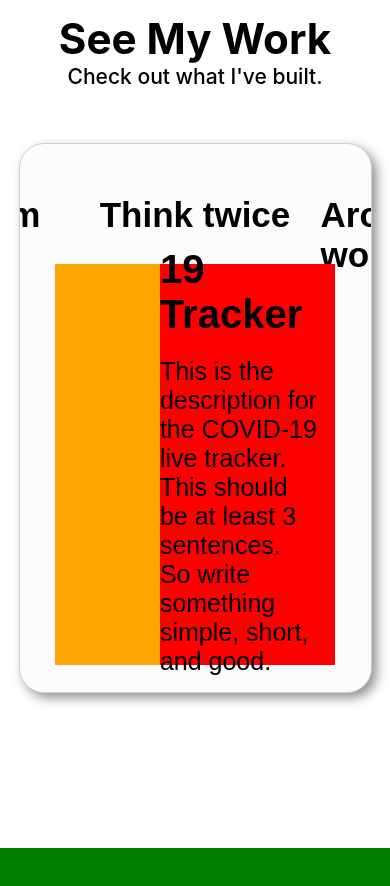
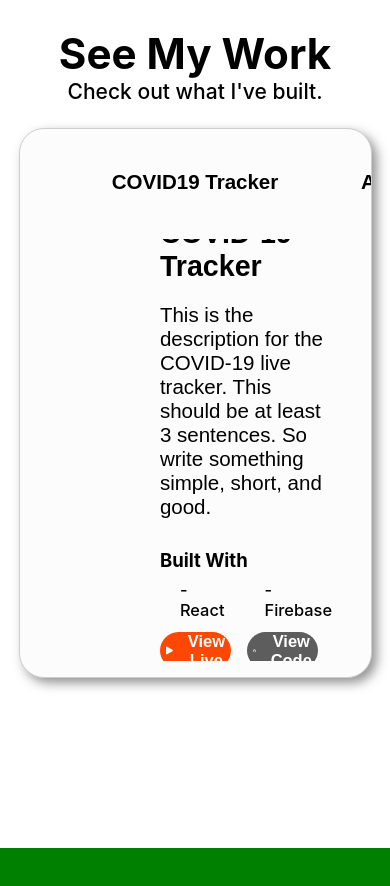
Before and after one commit to HectorSilvaRobles/hsr_portfolio, a React (Create React App) app: page / in a window 390 px wide. Shown: the part 940-1826 px from the top of the page. Built offline with nearby package versions, Linux system fonts and the light colour scheme.

Commit message:
working on making projects section responsive

```diff
--- a/package.json
+++ b/package.json
@@ -8,6 +8,7 @@
     "@testing-library/user-event": "^7.1.2",
     "react": "^16.13.1",
     "react-dom": "^16.13.1",
+    "react-icons": "^3.10.0",
     "react-scripts": "3.4.1",
     "react-slick": "^0.25.2",
     "slick-carousel": "^1.8.1"
--- a/src/Components/Projects/Projects.js
+++ b/src/Components/Projects/Projects.js
@@ -1,4 +1,5 @@
 import React, {Component} from 'react';
+import {FaPlay, FaGithub} from 'react-icons/fa'
 import './projects.css'
 import Slider from 'react-slick'
 import '../../../node_modules/slick-carousel/slick/slick.css';
@@ -34,13 +35,13 @@ class Projects extends Component {
             focusOnSelect: true,
             responsive: [
                 {
-                    breakpoint: 1150,
+                    breakpoint: 1000,
                     settings : {
-                        slidesToShow: 3
+                        slidesToShow: 2
                     }
                 },
                 {
-                    breakpoint: 700,
+                    breakpoint: 600,
                     settings : {
                         slidesToShow: 1
                     }
@@ -57,7 +58,7 @@ class Projects extends Component {
                     <div className='projects-carousel'>
                         <Slider {...settings} asNavFor={this.state.nav1} ref={slider => (this.slider2 = slider)}>
                             <div className='project-option'>
-                                <h1>Think twice</h1>
+                                <h1>COVID19 Tracker</h1>
                             </div>
                             <div className='project-option'>
                                 <h1>Around the world</h1>
@@ -78,12 +79,25 @@ class Projects extends Component {
                                         <h1>COVID-19 Tracker</h1>
                                         <p>This is the description for the COVID-19 live tracker. This should be at least 3 sentences. So write something simple, short, and good. </p>
                                         <div className='p-builtwith'>
+                                            <div className='p-bw-top'>
+                                                <h1>Built With</h1>
+                                            </div>
+                                            <div className='p-bw-bottom'>
+                                                <h1>- React</h1>
+                                                <h1>- Firebase</h1>
+                                                <h1>- Deck.gl</h1>
+                                            </div>
 
                                         </div>
                                         <div className='project-buttons'>
-                                            <button className='view-live'>View Live</button>
-                                            <button className='view-code'>View Code</button>
-
+                                            <button className='view-live'>
+                                                <FaPlay size={25} />
+                                                <h1>View Live</h1>
+                                            </button>
+                                            <button className='view-code'>
+                                                <FaGithub size={30} />
+                                                <h1>View Code</h1>
+                                            </button>
                                         </div>
                                     </div>
                                 </div>
--- a/src/Components/Projects/projects.css
+++ b/src/Components/Projects/projects.css
@@ -6,6 +6,7 @@
     justify-content: center;
     align-items: center;
     flex-direction: column;;
+    /* min-height: 800px; */
 
 }
 
@@ -33,7 +34,7 @@
     background: #FCFCFC;
     height: 70%;
     width: 70%;
-    margin-top: 50px;
+    margin-top: 20px;
     margin-bottom: 50px;
     border-radius: 25px;
     border: solid 1px #D0CDCD;
@@ -43,6 +44,7 @@
     align-items: center;
     flex-direction: column;
     overflow: hidden;
+    /* min-height: 500px; */
 }
 
 
@@ -50,7 +52,6 @@
     height: 100%;
     width: 100%;
 }
-
 
 .projects-carousel {
     height: 15%;
@@ -62,7 +63,7 @@
     height: 100%;
 }
 .project-option > h1 {
-    font-size: 35px;
+    font-size: calc(20px + (30 - 20) * ((100vw - 300px) / (2000 - 300)));
     font-weight: bold;
     display: flex;
     justify-content: center;
@@ -72,7 +73,7 @@
 
 .project-option:focus, .project-option:focus {
     outline: none;
-    color: orange;
+    color: #FD4805;
 }
 
 
@@ -87,6 +88,8 @@
     display: flex;
     justify-content: center;
     align-items: flex-end;;
+    /* min-height: 400px; */
+
 }
 
 .pc-real {
@@ -99,13 +102,12 @@
 
 
 .project-image {
-    background: orange;
     height: 95%;
     width: 30%;
 }
 
 .p-info {
-    background: red;
+    /* background: red; */
     height: 95%;
     width: 50%;
     display: flex;
@@ -114,43 +116,82 @@
 }
 .p-info > h1 {
     margin: 0;
-    font-size: 40px;
+    font-size: calc(28px + (40 - 28) * ((100vw - 300px) / (2000 - 300)));
+
     font-weight: bold;
     font-family: Arial, Helvetica, sans-serif;
     padding: 0;
 }
 .p-info > p {
     margin: 20px 0;
-    font-size: 25px;
+    font-size: calc(20px + (30 - 20) * ((100vw - 300px) / (2000 - 300)));
     font-family: Arial, Helvetica, sans-serif;
-    width: 90%;
+    width: 100%;
 
 }
 
 .p-builtwith {
     height: 20%;
-    width: 90%;
-    background: blue;
+    width: 100%;
+    /* background: blue; */
+    display: flex;
+    justify-content: space-around;
+    align-items: center;
+    flex-direction: column;
+}
+.p-bw-top {
+    width: 100%;
+    height: 50%;
+    display: flex;
+    align-items: center;
+}
+.p-bw-top > h1 {
+    font-size: calc(18px + (28 - 18) * ((100vw - 300px) / (2000 - 300)));
+}
+.p-bw-bottom {
+    display: flex;
+    height: 50%;
+    width: 100%;
+    justify-content: flex-start;
+}
+.p-bw-bottom > h1 {
+    font-weight: 500;
+    margin: 0 20px;
+    font-size: calc(16px + (24 - 16) * ((100vw - 300px) / (2000 - 300)));
 }
 
 .project-buttons {
     height: 25%;
     width: 90%;
-    background: green;
     display: flex;
-    justify-content: space-around;
+    justify-content: space-between;
     align-items: center;
 }
 
 .project-buttons > button {
     border : none;
-    width: 40%;
+    width: 45%;
     height: 60%;
     border-radius: 100px;
     cursor: pointer;
+    display: flex;
+    align-items: center;
+    justify-content: center;
+    color: white;
+
+}
+.project-buttons > button > h1 {
+    margin-left: 15px;
+    font-size: calc(16px + (25 - 16) * ((100vw - 300px) / (2000 - 300)));
 }
 .project-buttons > button:focus {
     outline: none;
+}
+.view-live {
+    background: #FD4805;
+}
+.view-code {
+    background: #5D5D5D;
 }
 
 
@@ -162,6 +203,54 @@
     .projects-title{
         height: 10%;
         width: 90%;
+    }
+}
+
+/* Screen sizes width 1300px - 1000px */
+@media screen and (max-width: 1300px ) and (min-width: 1000px){
+    .projects-div {
+        width: 85%;
+        height: 65%;
+    }
+    .projects {
+        height: 90vh;
+    }
+}
+
+
+/* Screen sizes width 999px - 700px */
+@media screen and (max-width: 999px ) and (min-width: 700px){
+    .projects-div {
+        width: 90%;
 
     }
+    .projects {
+        height: 80vh;
+    }
+    .p-info {
+        width: 60%;
+        height: 90%;
+    }
+    .projects-carousel {
+        height: 10%;
+    }
 }
+
+
+/* Screen sizes width 699px - 500px */
+@media screen and (max-width: 699px ) and (min-width: 500px){
+    .projects-div {
+        width: 95%;
+
+    }
+    .projects {
+        height: 80vh;
+    }
+    .p-info {
+        width: 60%;
+        height: 90%;
+    }
+    .projects-carousel {
+        height: 10%;
+    }
+}
```
Also changed, not shown: 1 other file (tests, documents, lock files or other folders).
